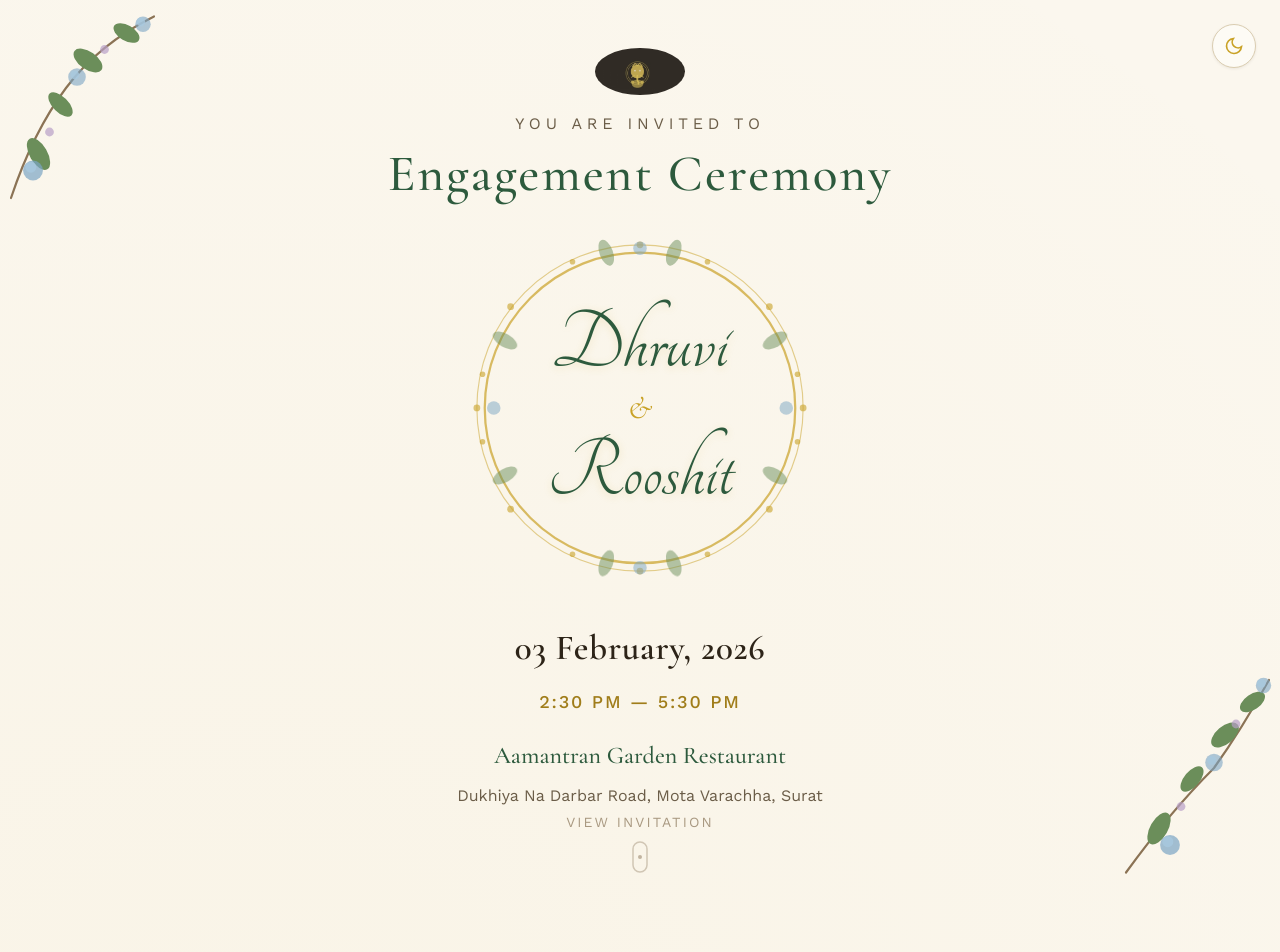
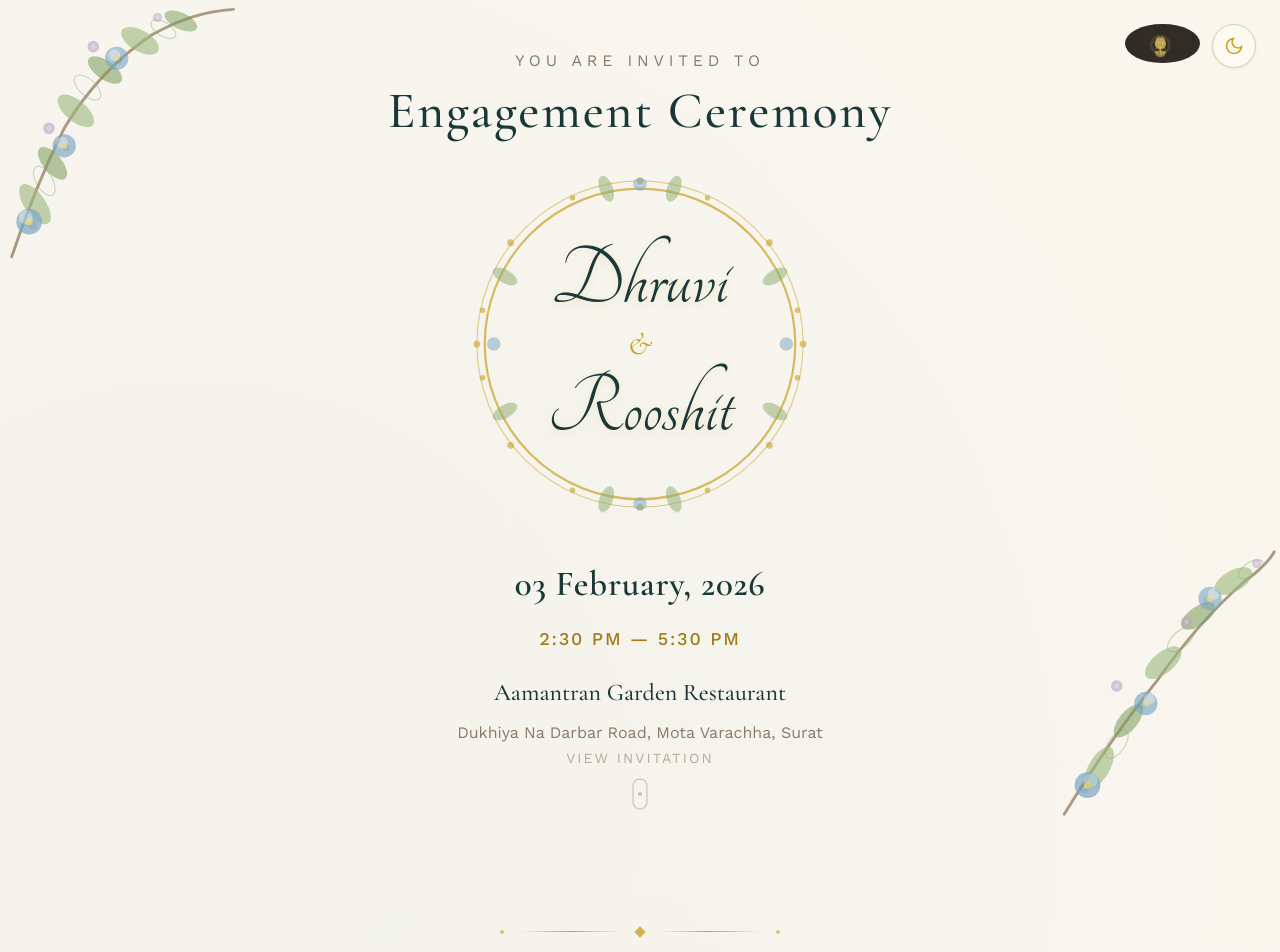
Before and after one commit to RD03022026/Ring-Ceremony-Invitation, a plain HTML site: page index.html in a window 1280 px wide. Shown: the top 952 px of the page. Drawn offline with nearby package versions, Linux system fonts and the light colour scheme.

Commit message:
Match PDF design: cream bg, teal-green headings, terracotta body text, watercolor florals, gold dividers

```diff
--- a/index.html
+++ b/index.html
@@ -53,43 +53,101 @@
 
   <!-- ===== HERO SECTION ===== -->
   <section class="hero" id="hero">
-    <!-- Decorative floral corners -->
+    <!-- Floral corners — watercolor style matching PDF -->
     <div class="floral-corner floral-tl" aria-hidden="true">
-      <svg viewBox="0 0 200 200" fill="none" xmlns="http://www.w3.org/2000/svg">
-        <!-- Branch -->
-        <path d="M10 180 Q30 120 60 80 Q90 40 140 15" stroke="var(--floral-stem)" stroke-width="2" fill="none" stroke-linecap="round"/>
-        <!-- Leaves -->
-        <ellipse cx="35" cy="140" rx="8" ry="16" transform="rotate(-30 35 140)" fill="var(--floral-leaf)"/>
-        <ellipse cx="55" cy="95" rx="7" ry="14" transform="rotate(-45 55 95)" fill="var(--floral-leaf)"/>
-        <ellipse cx="80" cy="55" rx="8" ry="15" transform="rotate(-55 80 55)" fill="var(--floral-leaf)"/>
-        <ellipse cx="115" cy="30" rx="7" ry="13" transform="rotate(-60 115 30)" fill="var(--floral-leaf)"/>
-        <!-- Flowers -->
-        <circle cx="30" cy="155" r="9" fill="var(--floral-blue)" opacity="0.7"/>
-        <circle cx="28" cy="152" r="5" fill="var(--floral-blue-light)" opacity="0.8"/>
-        <circle cx="70" cy="70" r="8" fill="var(--floral-blue)" opacity="0.6"/>
-        <circle cx="68" cy="68" r="4" fill="var(--floral-blue-light)" opacity="0.8"/>
-        <circle cx="130" cy="22" r="7" fill="var(--floral-blue)" opacity="0.6"/>
-        <circle cx="128" cy="20" r="4" fill="var(--floral-blue-light)" opacity="0.8"/>
-        <!-- Small buds -->
-        <circle cx="45" cy="120" r="4" fill="var(--floral-lavender)" opacity="0.7"/>
-        <circle cx="95" cy="45" r="4" fill="var(--floral-lavender)" opacity="0.7"/>
+      <svg viewBox="0 0 240 240" fill="none" xmlns="http://www.w3.org/2000/svg">
+        <!-- Branch stem -->
+        <path d="M10 220 Q30 160 55 110 Q85 60 130 30 Q165 10 200 8" stroke="var(--floral-stem)" stroke-width="2.5" fill="none" stroke-linecap="round" opacity="0.7"/>
+        <!-- Sage/olive leaves -->
+        <ellipse cx="30" cy="175" rx="9" ry="20" transform="rotate(-35 30 175)" fill="var(--floral-leaf-sage)" opacity="0.6"/>
+        <ellipse cx="45" cy="140" rx="8" ry="17" transform="rotate(-40 45 140)" fill="var(--floral-leaf-olive)" opacity="0.55"/>
+        <ellipse cx="65" cy="95" rx="9" ry="19" transform="rotate(-50 65 95)" fill="var(--floral-leaf-sage)" opacity="0.6"/>
+        <ellipse cx="90" cy="60" rx="8" ry="17" transform="rotate(-55 90 60)" fill="var(--floral-leaf-olive)" opacity="0.55"/>
+        <ellipse cx="120" cy="35" rx="9" ry="18" transform="rotate(-60 120 35)" fill="var(--floral-leaf-sage)" opacity="0.6"/>
+        <ellipse cx="155" cy="18" rx="7" ry="15" transform="rotate(-65 155 18)" fill="var(--floral-leaf-olive)" opacity="0.5"/>
+        <!-- Outline leaves -->
+        <ellipse cx="38" cy="155" rx="7" ry="14" transform="rotate(-30 38 155)" fill="none" stroke="var(--floral-leaf)" stroke-width="1" opacity="0.4"/>
+        <ellipse cx="75" cy="75" rx="7" ry="14" transform="rotate(-48 75 75)" fill="none" stroke="var(--floral-leaf)" stroke-width="1" opacity="0.4"/>
+        <ellipse cx="140" cy="25" rx="6" ry="12" transform="rotate(-58 140 25)" fill="none" stroke="var(--floral-leaf)" stroke-width="1" opacity="0.4"/>
+        <!-- Periwinkle blue flowers -->
+        <g opacity="0.7">
+          <circle cx="25" cy="190" r="11" fill="var(--floral-blue)"/>
+          <circle cx="22" cy="186" r="6" fill="var(--floral-blue-light)"/>
+          <circle cx="28" cy="193" r="4" fill="var(--floral-blue-deep)" opacity="0.6"/>
+          <circle cx="25" cy="190" r="3" fill="var(--floral-yellow)" opacity="0.8"/>
+        </g>
+        <g opacity="0.65">
+          <circle cx="55" cy="125" r="10" fill="var(--floral-blue)"/>
+          <circle cx="53" cy="122" r="5" fill="var(--floral-blue-light)"/>
+          <circle cx="57" cy="127" r="3" fill="var(--floral-blue-deep)" opacity="0.6"/>
+          <circle cx="55" cy="125" r="2.5" fill="var(--floral-yellow)" opacity="0.8"/>
+        </g>
+        <g opacity="0.6">
+          <circle cx="100" cy="50" r="10" fill="var(--floral-blue)"/>
+          <circle cx="98" cy="47" r="5" fill="var(--floral-blue-light)"/>
+          <circle cx="102" cy="52" r="3" fill="var(--floral-blue-deep)" opacity="0.6"/>
+          <circle cx="100" cy="50" r="2.5" fill="var(--floral-yellow)" opacity="0.8"/>
+        </g>
+        <!-- Lavender star flowers -->
+        <g opacity="0.6">
+          <circle cx="42" cy="110" r="5" fill="var(--floral-lavender)"/>
+          <circle cx="42" cy="110" r="2" fill="var(--floral-lavender-light)"/>
+        </g>
+        <g opacity="0.6">
+          <circle cx="80" cy="40" r="5" fill="var(--floral-lavender)"/>
+          <circle cx="80" cy="40" r="2" fill="var(--floral-lavender-light)"/>
+        </g>
+        <g opacity="0.5">
+          <circle cx="135" cy="15" r="4" fill="var(--floral-lavender)"/>
+          <circle cx="135" cy="15" r="1.5" fill="var(--floral-lavender-light)"/>
+        </g>
       </svg>
     </div>
     <div class="floral-corner floral-br" aria-hidden="true">
-      <svg viewBox="0 0 200 200" fill="none" xmlns="http://www.w3.org/2000/svg">
-        <path d="M60 185 Q100 130 140 90 Q165 55 190 10" stroke="var(--floral-stem)" stroke-width="2" fill="none" stroke-linecap="round"/>
-        <ellipse cx="90" cy="145" rx="8" ry="16" transform="rotate(30 90 145)" fill="var(--floral-leaf)"/>
-        <ellipse cx="120" cy="100" rx="7" ry="14" transform="rotate(40 120 100)" fill="var(--floral-leaf)"/>
-        <ellipse cx="150" cy="60" rx="8" ry="15" transform="rotate(50 150 60)" fill="var(--floral-leaf)"/>
-        <ellipse cx="175" cy="30" rx="7" ry="13" transform="rotate(55 175 30)" fill="var(--floral-leaf)"/>
-        <circle cx="100" cy="160" r="9" fill="var(--floral-blue)" opacity="0.7"/>
-        <circle cx="98" cy="157" r="5" fill="var(--floral-blue-light)" opacity="0.8"/>
-        <circle cx="140" cy="85" r="8" fill="var(--floral-blue)" opacity="0.6"/>
-        <circle cx="138" cy="83" r="4" fill="var(--floral-blue-light)" opacity="0.8"/>
-        <circle cx="185" cy="15" r="7" fill="var(--floral-blue)" opacity="0.6"/>
-        <circle cx="183" cy="13" r="4" fill="var(--floral-blue-light)" opacity="0.8"/>
-        <circle cx="110" cy="125" r="4" fill="var(--floral-lavender)" opacity="0.7"/>
-        <circle cx="160" cy="50" r="4" fill="var(--floral-lavender)" opacity="0.7"/>
+      <svg viewBox="0 0 240 240" fill="none" xmlns="http://www.w3.org/2000/svg">
+        <path d="M55 230 Q95 165 135 115 Q170 65 210 30 Q230 15 235 5" stroke="var(--floral-stem)" stroke-width="2.5" fill="none" stroke-linecap="round" opacity="0.7"/>
+        <!-- Sage/olive leaves -->
+        <ellipse cx="85" cy="190" rx="9" ry="20" transform="rotate(30 85 190)" fill="var(--floral-leaf-sage)" opacity="0.6"/>
+        <ellipse cx="110" cy="150" rx="8" ry="17" transform="rotate(40 110 150)" fill="var(--floral-leaf-olive)" opacity="0.55"/>
+        <ellipse cx="140" cy="100" rx="9" ry="19" transform="rotate(50 140 100)" fill="var(--floral-leaf-sage)" opacity="0.6"/>
+        <ellipse cx="170" cy="60" rx="8" ry="17" transform="rotate(55 170 60)" fill="var(--floral-leaf-olive)" opacity="0.55"/>
+        <ellipse cx="200" cy="30" rx="9" ry="18" transform="rotate(60 200 30)" fill="var(--floral-leaf-sage)" opacity="0.6"/>
+        <!-- Outline leaves -->
+        <ellipse cx="100" cy="170" rx="7" ry="14" transform="rotate(35 100 170)" fill="none" stroke="var(--floral-leaf)" stroke-width="1" opacity="0.4"/>
+        <ellipse cx="155" cy="80" rx="7" ry="14" transform="rotate(48 155 80)" fill="none" stroke="var(--floral-leaf)" stroke-width="1" opacity="0.4"/>
+        <ellipse cx="215" cy="20" rx="6" ry="12" transform="rotate(58 215 20)" fill="none" stroke="var(--floral-leaf)" stroke-width="1" opacity="0.4"/>
+        <!-- Periwinkle blue flowers -->
+        <g opacity="0.7">
+          <circle cx="75" cy="205" r="11" fill="var(--floral-blue)"/>
+          <circle cx="78" cy="201" r="6" fill="var(--floral-blue-light)"/>
+          <circle cx="72" cy="208" r="4" fill="var(--floral-blue-deep)" opacity="0.6"/>
+          <circle cx="75" cy="205" r="3" fill="var(--floral-yellow)" opacity="0.8"/>
+        </g>
+        <g opacity="0.65">
+          <circle cx="125" cy="135" r="10" fill="var(--floral-blue)"/>
+          <circle cx="128" cy="131" r="5" fill="var(--floral-blue-light)"/>
+          <circle cx="122" cy="137" r="3" fill="var(--floral-blue-deep)" opacity="0.6"/>
+          <circle cx="125" cy="135" r="2.5" fill="var(--floral-yellow)" opacity="0.8"/>
+        </g>
+        <g opacity="0.6">
+          <circle cx="180" cy="45" r="10" fill="var(--floral-blue)"/>
+          <circle cx="183" cy="41" r="5" fill="var(--floral-blue-light)"/>
+          <circle cx="177" cy="47" r="3" fill="var(--floral-blue-deep)" opacity="0.6"/>
+          <circle cx="180" cy="45" r="2.5" fill="var(--floral-yellow)" opacity="0.8"/>
+        </g>
+        <!-- Lavender star flowers -->
+        <g opacity="0.6">
+          <circle cx="100" cy="120" r="5" fill="var(--floral-lavender)"/>
+          <circle cx="100" cy="120" r="2" fill="var(--floral-lavender-light)"/>
+        </g>
+        <g opacity="0.5">
+          <circle cx="160" cy="65" r="5" fill="var(--floral-lavender)"/>
+          <circle cx="160" cy="65" r="2" fill="var(--floral-lavender-light)"/>
+        </g>
+        <g opacity="0.5">
+          <circle cx="220" cy="15" r="4" fill="var(--floral-lavender)"/>
+          <circle cx="220" cy="15" r="1.5" fill="var(--floral-lavender-light)"/>
+        </g>
       </svg>
     </div>
 
@@ -178,9 +236,11 @@
   <!-- ===== CHANDLA VIDHI (Formal Invitation) ===== -->
   <section class="section section-invitation" id="invitation">
     <div class="section-divider" aria-hidden="true">
+      <span class="divider-dot"></span>
       <span class="divider-line"></span>
       <span class="divider-diamond"></span>
       <span class="divider-line"></span>
+      <span class="divider-dot"></span>
     </div>
 
     <div class="invitation-card">
@@ -225,9 +285,11 @@
   <!-- ===== SCHEDULE & VENUE ===== -->
   <section class="section section-details" id="details">
     <div class="section-divider" aria-hidden="true">
+      <span class="divider-dot"></span>
       <span class="divider-line"></span>
       <span class="divider-diamond"></span>
       <span class="divider-line"></span>
+      <span class="divider-dot"></span>
     </div>
 
     <h2 class="section-title-en">Event Details</h2>
@@ -293,9 +355,11 @@
   <!-- ===== CLOSING & RSVP ===== -->
   <section class="section section-closing" id="closing">
     <div class="section-divider" aria-hidden="true">
+      <span class="divider-dot"></span>
       <span class="divider-line"></span>
       <span class="divider-diamond"></span>
       <span class="divider-line"></span>
+      <span class="divider-dot"></span>
     </div>
 
     <div class="closing-card">
--- a/styles.css
+++ b/styles.css
@@ -1,42 +1,53 @@
 /* ============================================
    Engagement Invitation — Dhruvi & Rooshit
-   Design: Traditional Indian, Cream/Gold/Green
+   Design: Matching original PDF invitation
+   Cream background, teal-green, terracotta, gold
    ============================================ */
 
 /* --- Design Tokens --- */
 :root,
 [data-theme='light'] {
-  /* Paper / Surfaces */
-  --color-bg: #FBF7EE;
-  --color-surface: #FDFBF5;
-  --color-surface-2: #F7F2E6;
-  --color-surface-offset: #F0EADB;
+  /* Paper / Surfaces — warm ivory like the PDF */
+  --color-bg: #FAF7EE;
+  --color-surface: #FDFAF2;
+  --color-surface-2: #F5F0E4;
+  --color-surface-offset: #F0E9D9;
   --color-divider: #E5DCC8;
   --color-border: #D9CCB0;
 
-  /* Text */
-  --color-text: #2D2418;
-  --color-text-muted: #6B5D48;
-  --color-text-faint: #A89880;
-  --color-text-inverse: #FBF7EE;
+  /* Text — teal-green for headings, terracotta for body (matching PDF) */
+  --color-text: #1B3838;
+  --color-text-heading: #1B3838;
+  --color-text-body: #C45538;
+  --color-text-muted: #8A7A6A;
+  --color-text-faint: #B8A898;
+  --color-text-inverse: #FAF7EE;
 
   /* Accents */
   --gold: #C9A227;
   --gold-light: #E8C84E;
   --gold-dark: #A07D1A;
-  --green: #2D5A3D;
-  --green-light: #4A7A5C;
-  --green-dark: #1B3D2A;
+  --green: #1B3838;
+  --green-light: #2D5A4A;
+  --green-dark: #0F2828;
+  --terracotta: #C45538;
+  --terracotta-light: #D15B41;
+  --terracotta-dark: #A04528;
 
-  /* Floral colors */
+  /* Floral colors — matching PDF watercolor palette */
   --floral-blue: #7BA5C4;
   --floral-blue-light: #A8C8DE;
+  --floral-blue-deep: #5B8AAA;
   --floral-lavender: #B8A0C8;
-  --floral-leaf: #6B8E5A;
+  --floral-lavender-light: #D0BCE0;
+  --floral-leaf: #8AAB6A;
+  --floral-leaf-sage: #9CB87C;
+  --floral-leaf-olive: #7A9B5A;
   --floral-stem: #8B7355;
+  --floral-yellow: #E8C84E;
 
   /* Paper texture */
-  --paper-dark: #2D2418;
+  --paper-dark: #1B3838;
 
   /* Radius */
   --radius-sm: 0.375rem;
@@ -79,9 +90,9 @@
   --space-32: 8rem;
 
   /* Shadows */
-  --shadow-sm: 0 1px 3px rgba(45, 36, 24, 0.08);
-  --shadow-md: 0 4px 16px rgba(45, 36, 24, 0.1);
-  --shadow-lg: 0 12px 40px rgba(45, 36, 24, 0.15);
+  --shadow-sm: 0 1px 3px rgba(27, 56, 56, 0.08);
+  --shadow-md: 0 4px 16px rgba(27, 56, 56, 0.1);
+  --shadow-lg: 0 12px 40px rgba(27, 56, 56, 0.15);
 
   /* Content */
   --content-narrow: 640px;
@@ -98,6 +109,8 @@
   --color-border: #4A3F2D;
 
   --color-text: #E8DCC4;
+  --color-text-heading: #7AB89A;
+  --color-text-body: #E8A878;
   --color-text-muted: #B09878;
   --color-text-faint: #7A6B52;
   --color-text-inverse: #1A1610;
@@ -105,9 +118,12 @@
   --gold: #E8C84E;
   --gold-light: #F0D660;
   --gold-dark: #C9A227;
-  --green: #6B9E7A;
-  --green-light: #8AB898;
-  --green-dark: #4A7A5C;
+  --green: #7AB89A;
+  --green-light: #9CC8B0;
+  --green-dark: #4A7A6A;
+  --terracotta: #E8A878;
+  --terracotta-light: #F0B888;
+  --terracotta-dark: #C08060;
 
   --floral-blue: #5A8AAA;
   --floral-blue-light: #7BA5C4;
@@ -147,8 +163,9 @@ body {
   color: var(--color-text);
   background-color: var(--color-bg);
   background-image:
-    radial-gradient(circle at 20% 30%, rgba(201, 162, 39, 0.04) 0%, transparent 50%),
-    radial-gradient(circle at 80% 70%, rgba(45, 90, 61, 0.04) 0%, transparent 50%);
+    radial-gradient(circle at 15% 20%, rgba(123, 165, 196, 0.06) 0%, transparent 40%),
+    radial-gradient(circle at 85% 80%, rgba(184, 160, 200, 0.05) 0%, transparent 40%),
+    radial-gradient(circle at 50% 50%, rgba(201, 162, 39, 0.02) 0%, transparent 60%);
   overflow-x: hidden;
 }
 
@@ -227,21 +244,24 @@ p, li {
   text-align: center;
 }
 
-/* Floral corners */
+/* Floral corners — watercolor style */
 .floral-corner {
   position: absolute;
-  width: clamp(120px, 18vw, 220px);
-  height: clamp(120px, 18vw, 220px);
+  width: clamp(140px, 22vw, 280px);
+  height: clamp(140px, 22vw, 280px);
   z-index: 1;
   pointer-events: none;
 }
 .floral-tl { top: 0; left: 0; }
 .floral-br { bottom: 0; right: 0; }
 
-/* Ganesha / decorative icon */
+/* Ganesha / decorative icon — top-right like PDF */
 .ganesha-icon {
-  width: clamp(60px, 8vw, 90px);
-  margin-bottom: var(--space-4);
+  position: absolute;
+  top: 1.5rem;
+  right: 5rem;
+  width: clamp(50px, 7vw, 75px);
+  z-index: 2;
   opacity: 0.9;
   animation: fadeInDown 1s ease-out;
 }
@@ -338,7 +358,7 @@ p, li {
   font-family: var(--font-display);
   font-size: var(--text-xl);
   font-weight: 600;
-  color: var(--color-text);
+  color: var(--green);
   letter-spacing: 0.02em;
 }
 
@@ -393,7 +413,7 @@ p, li {
   margin: 0 auto;
 }
 
-/* Section divider */
+/* Section divider — gold with diamond like PDF */
 .section-divider {
   display: flex;
   align-items: center;
@@ -404,7 +424,7 @@ p, li {
 
 .divider-line {
   flex: 1;
-  max-width: 80px;
+  max-width: 100px;
   height: 1px;
   background: linear-gradient(to right, transparent, var(--gold), transparent);
 }
@@ -414,7 +434,15 @@ p, li {
   height: 8px;
   background: var(--gold);
   transform: rotate(45deg);
-  opacity: 0.7;
+  opacity: 0.8;
+}
+
+.divider-dot {
+  width: 4px;
+  height: 4px;
+  background: var(--gold);
+  border-radius: 50%;
+  opacity: 0.6;
 }
 
 /* ============================================
@@ -464,6 +492,17 @@ p, li {
   color: var(--green);
   text-align: center;
   margin-bottom: var(--space-8);
+  position: relative;
+}
+
+.section-title-gu::after {
+  content: '';
+  display: block;
+  width: 60px;
+  height: 2px;
+  background: var(--green);
+  margin: var(--space-3) auto 0;
+  opacity: 0.6;
 }
 
 .invitation-body {
@@ -474,11 +513,12 @@ p, li {
   text-align: center;
 }
 
+/* Gujarati text — terracotta body like PDF */
 .gu-text {
   font-family: var(--font-gujarati);
   font-size: var(--text-base);
   line-height: 1.8;
-  color: var(--color-text);
+  color: var(--terracotta);
 }
 
 .gu-muted {
@@ -498,7 +538,7 @@ p, li {
 }
 
 .gu-closing {
-  color: var(--green);
+  color: var(--terracotta);
   font-weight: 500;
   margin-top: var(--space-2);
 }
@@ -531,7 +571,7 @@ p, li {
   font-family: var(--font-gujarati);
   font-size: var(--text-base);
   font-weight: 500;
-  color: var(--gold-dark);
+  color: var(--terracotta-light);
 }
 
 .tithi-block {
@@ -612,7 +652,7 @@ p, li {
 .inviters-list li {
   font-family: var(--font-gujarati);
   font-size: var(--text-sm);
-  color: var(--color-text);
+  color: var(--terracotta);
   line-height: 1.6;
 }
 
@@ -671,7 +711,7 @@ p, li {
   font-family: var(--font-gujarati);
   font-size: var(--text-base);
   line-height: 1.8;
-  color: var(--color-text);
+  color: var(--terracotta);
   max-width: 50ch;
   margin: 0 auto var(--space-8);
 }
@@ -800,6 +840,12 @@ p, li {
     right: 8px;
     bottom: 8px;
   }
+
+  .ganesha-icon {
+    top: 1rem;
+    right: 3.5rem;
+    width: 45px;
+  }
 }
 
 @media (prefers-reduced-motion: reduce) {
```
